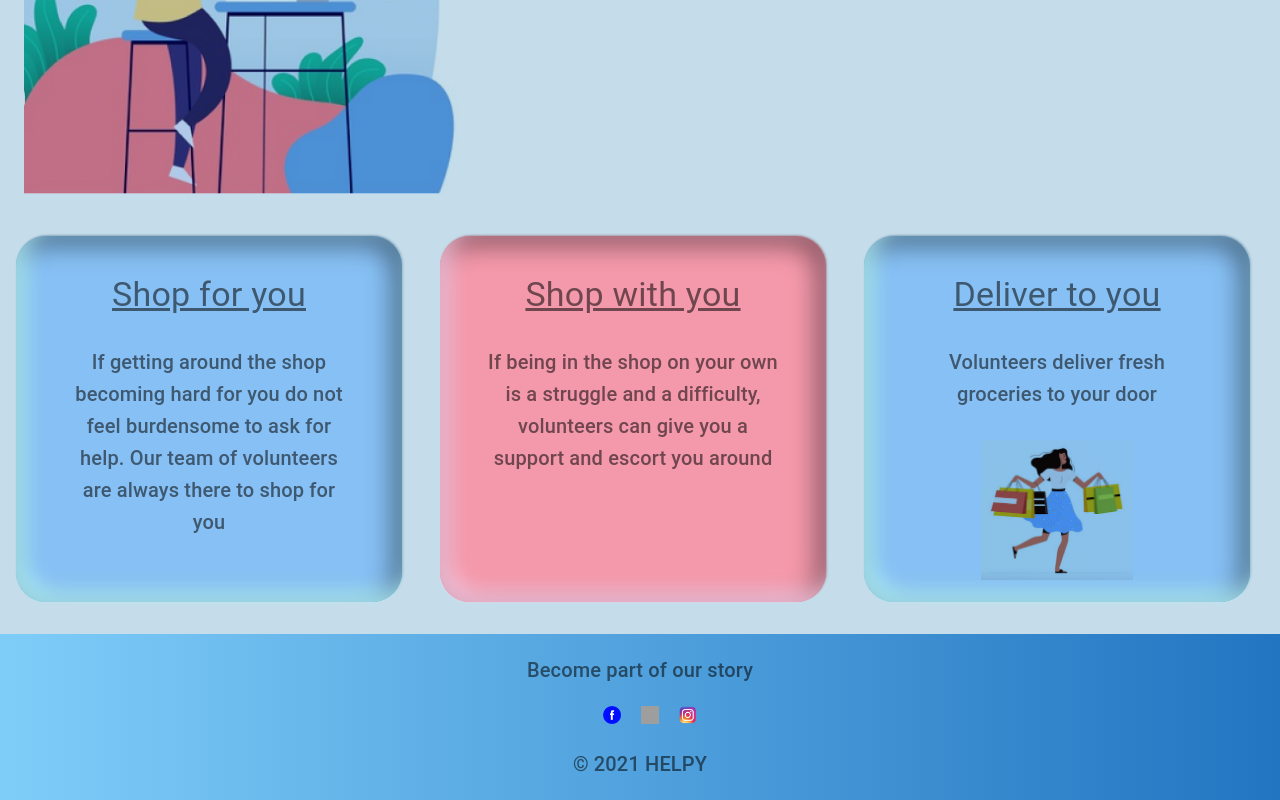
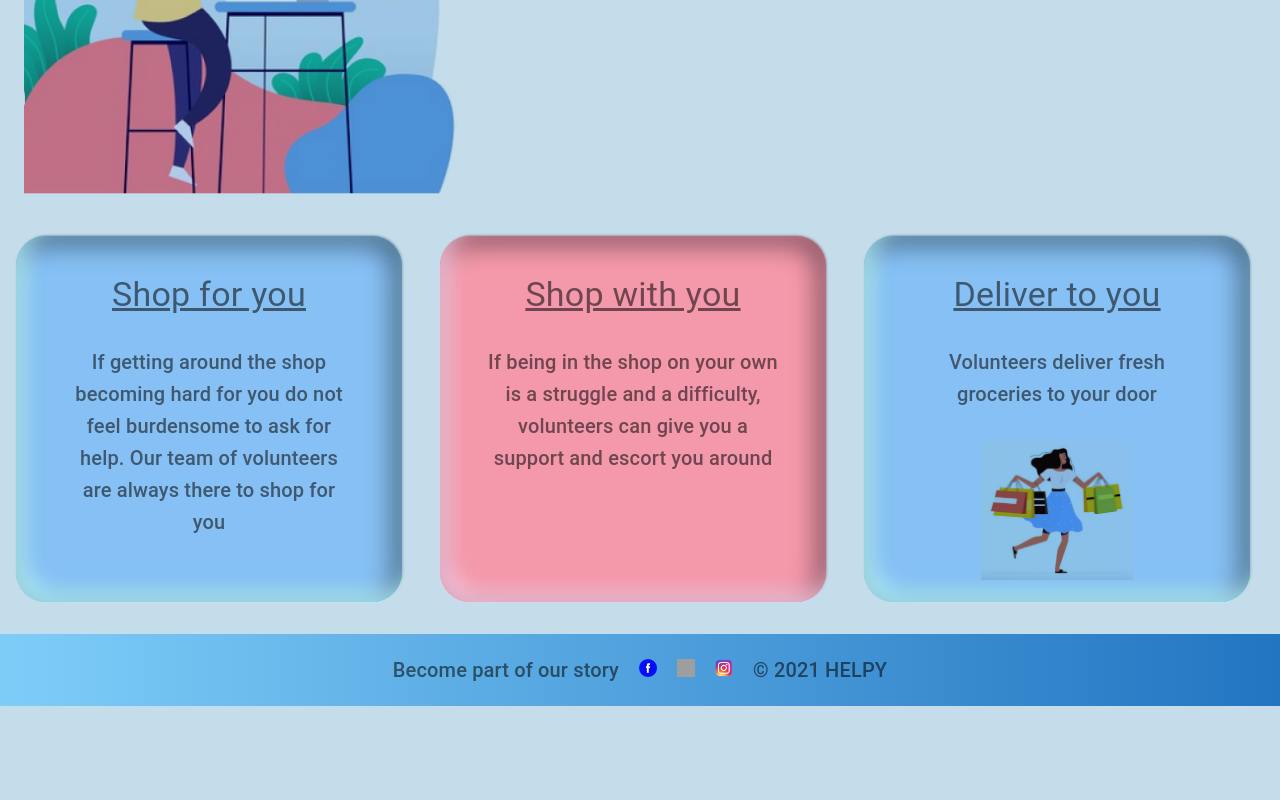
Before and after one commit to tahminarasoli/fp-11-12-1, a React (Create React App) app in the folder client/: page / in a window 1280 px wide. Shown: the part 911-1711 px from the top of the page. After the commit the page ends 1617 px from the top, so only its background shows below. Built offline with nearby package versions, Linux system fonts and the light colour scheme; no server answers; grey boxes are pictures that could not be loaded; a web font is replaced by a local one.

Commit message:
Update Footer.js
updating the footer

```diff
--- a/client/src/components/Footer/Footer.js
+++ b/client/src/components/Footer/Footer.js
@@ -10,13 +10,15 @@ const Footer = () => {
        <div className='bigfoot'>
         <footer className="footer">
           <div className="social">
-               <p>Become part of our story</p>
+               <p>
+                  Become part of our story
 
                   <a href="https://www.facebook.com/HackYFutureBE/" target="_blank"><img src= { image1} alt ="pic1"/></a>
                   <a href="https://www.linkedin.com/company/hackyourfuture-belgium/" target="_blank"><img src={image3 } alt ="pic3"/></a>
                   <a href="https://www.instagram.com/" target="_blank"><img src={image2} alt ="pic2"/></a>
 
-                 <p>&copy; 2021 HELPY</p>
+                  <span>&copy; 2021 HELPY</span>
+               </p>
          </div>
        </footer>
       </div>
```
Lines whose indentation alone changed are shown as unchanged.
